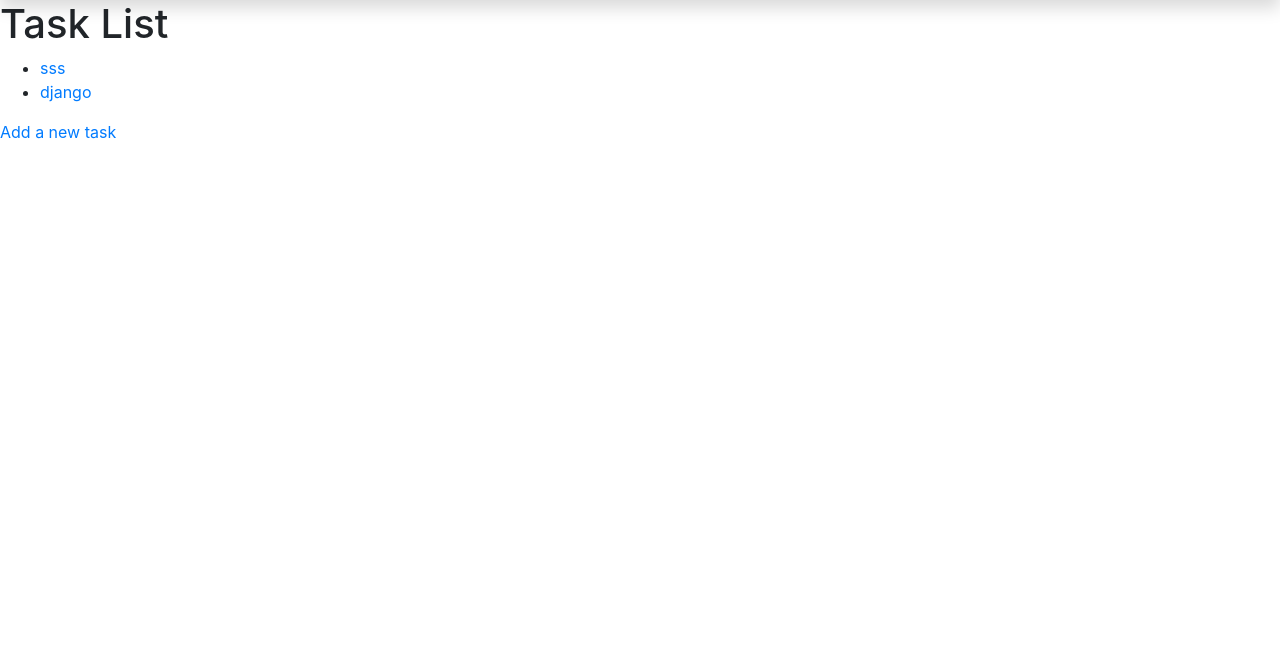
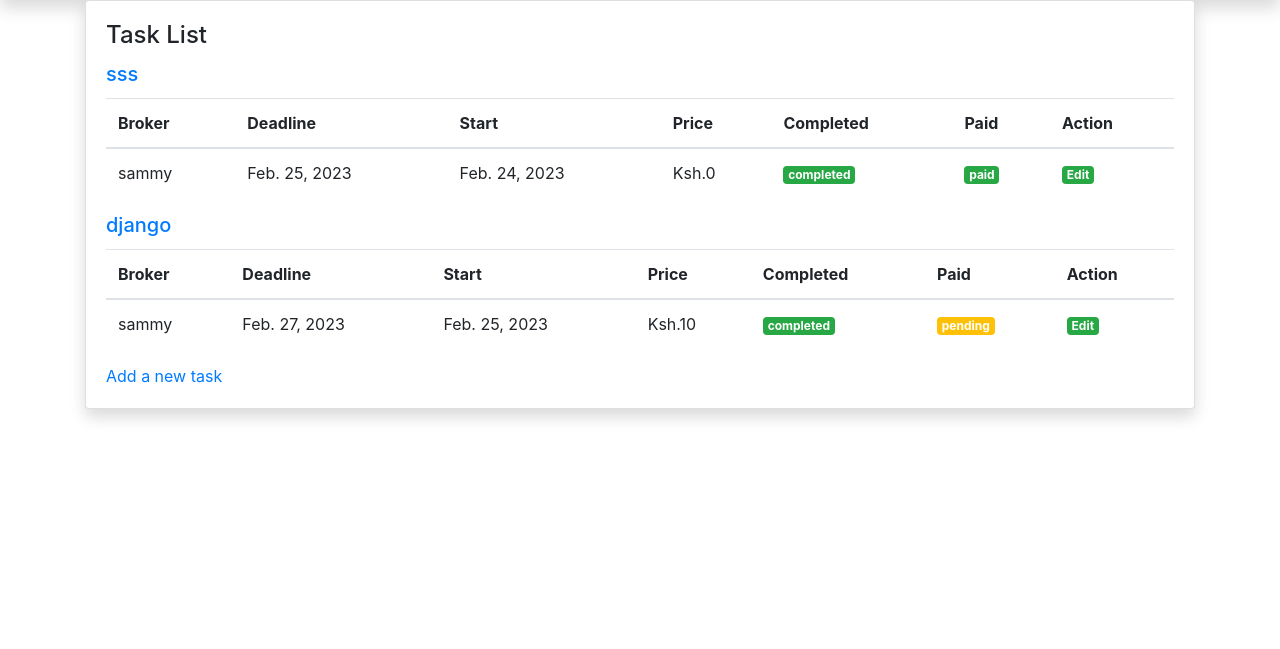
Before and after one commit to vincent792/Task-Managent, a Django app: page /task/ in a window 1280 px wide. Shown: the part 56-705 px from the top of the page. Run offline with Django 4.2, Linux system fonts and the light colour scheme; data comes from the database, SQL or seed files in the repository; both versions use the stored data as it was after the commit; some libraries are stand-ins or nearby versions.

Commit message:
added new features

```diff
--- a/mysite/settings.py
+++ b/mysite/settings.py
@@ -43,6 +43,7 @@ INSTALLED_APPS = [
     'django.contrib.staticfiles',
     'account',
     'task',
+
 ]
 
 MIDDLEWARE = [
--- a/mysite/urls.py
+++ b/mysite/urls.py
@@ -7,4 +7,5 @@ urlpatterns = [
     path('', home, name='home'),
     path('admin/', admin.site.urls),
     path('task/', include('task.urls')),
+
 ]
--- a/task/models.py
+++ b/task/models.py
@@ -7,6 +7,10 @@ class Task(models.Model):
     title = models.CharField(max_length=200)
     description = models.TextField()
     completed = models.BooleanField(default=False)
+    paid = models.BooleanField(default=False)
+    price = models.IntegerField(default=0)
+    broker=models.CharField(max_length=25, null=True, blank=True)
+    deadline=models.DateTimeField(auto_now_add=False , null=True, blank=True)
     created_at = models.DateTimeField(auto_now_add=True)
     updated_at = models.DateTimeField(auto_now=True)
 
--- a/templates/base.html
+++ b/templates/base.html
@@ -2,7 +2,7 @@
 <!DOCTYPE html>
 <html lang="en">
   <head>
-    <title>Title</title>
+    <title>Task4Tasks</title>
     <!-- Required meta tags -->
     <meta charset="utf-8" />
     <meta
@@ -22,7 +22,7 @@
 
   <body>
     <nav class="navbar navbar-expand-sm navbar-dark bg-success shadow">
-      <a class="navbar-brand" href="#">Tasks4Tasks</a>
+      <a class="navbar-brand" href="{% url 'task_list' %}">Tasks4Tasks</a>
       <button
         class="navbar-toggler d-lg-none"
         type="button"
--- a/templates/home.html
+++ b/templates/home.html
@@ -45,7 +45,7 @@
       <h1 style="color: green">Tasks4Tasks</h1>
 
       <p>Online Based Task Manager</p>
-      <a href="" class="btn btn-outline-success">Get Started</a>
+      <a href="task/" class="btn btn-outline-success">Get Started</a>
     </div>
   </div>
 </div>
--- a/templates/tasks/task_list.html
+++ b/templates/tasks/task_list.html
@@ -1,11 +1,66 @@
 {% extends 'base.html' %} {% block content %}
-<h1>Task List</h1>
-<ul>
-  {% for task in tasks %}
-  <li><a href="{% url 'task_detail' task.pk %}">{{ task.title }}</a></li>
-  {% empty %}
-  <li>No tasks yet.</li>
-  {% endfor %}
-</ul>
-<a href="{% url 'task_create' %}">Add a new task</a>
+
+<div class="container">
+  <div class="row">
+    <div class="col">
+      <div class="card shadow">
+        <img class="card-img-top" src="" alt="" />
+        <div class="card-body">
+          <h4 class="card-title">Task List</h4>
+          {% for task in tasks %}
+
+          <h5 class="card-title">
+            <a href="{% url 'task_detail' task.pk %}">{{ task.title }}</a>
+          </h5>
+          <table class="table">
+            <thead>
+              <tr>
+                <th>Broker</th>
+                <th>Deadline</th>
+                <th>Start</th>
+                <th>Price</th>
+                <th>Completed</th>
+                <th>Paid</th>
+                <th>Action</th>
+              </tr>
+            </thead>
+            <tbody>
+              <tr>
+                <td scope="row">{{ task.broker }}</td>
+                <td>{{ task.deadline|date:"M. d, Y" }}</td>
+                <td>{{ task.created_at|date:"M. d, Y" }}</td>
+                <td>Ksh.{{ task.price }}</td>
+                {% if task.completed %}
+                <td><a class="badge badge-success text-white">completed</a></td>
+                {% else %}
+                <td><a class="badge badge-danger text-white">incomplete</a></td>
+                {% endif %} {% if task.paid %}
+
+                <td><a class="badge badge-success text-white">paid</a></td>
+                {% else %}
+                <td><a class="badge badge-warning text-white">pending</a></td>
+                {% endif %}
+
+                <td>
+                  <a
+                    class="badge badge-success"
+                    href="{% url 'task_edit' task.pk %}"
+                    >Edit</a
+                  >
+                </td>
+              </tr>
+            </tbody>
+          </table>
+          {% empty %}
+          <li>No tasks yet.</li>
+          {% endfor %}
+          <p class="card-text">
+            <a href="{% url 'task_create' %}">Add a new task</a>
+          </p>
+        </div>
+      </div>
+    </div>
+  </div>
+</div>
+
 {% endblock %}
```
Also changed, not shown: task/forms.py (+9 -2 lines), templates/tasks/task_detail.html (+55 -10 lines), templates/tasks/task_form.html (+26 -5 lines), db.sqlite3, task/migrations/0001_initial.py.
